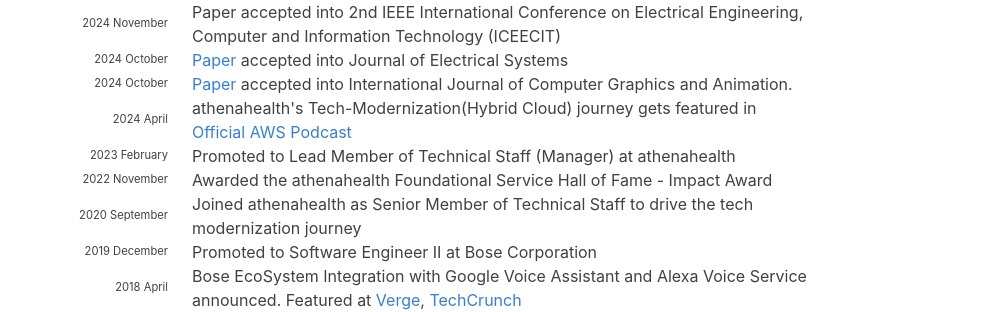
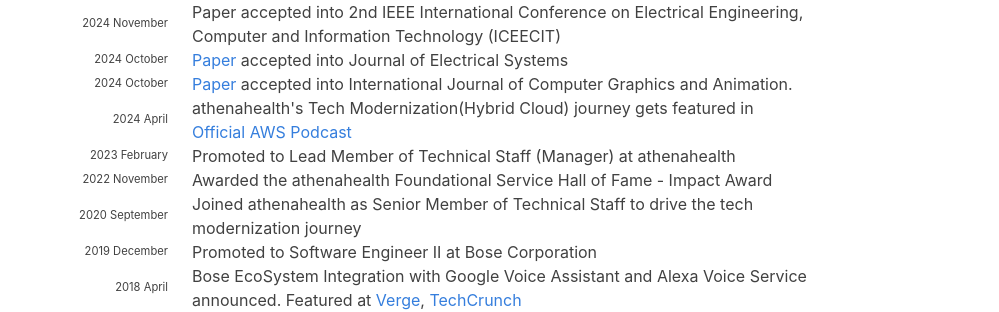
Before and after one commit to hariharanragothaman/hariharanragothaman.github.io, a Jekyll site: the page built from index.md, in a window 1280 px wide and 900 px high, scrolled down 1036 px. Shown: the part 162-474 px from the top of the window, without its empty margins (140-1139 px from the left). Built offline with Jekyll 4.4.1, drawn with Linux system fonts in a browser that asks for light colours; nearby versions of some CDN libraries; some web fonts are replaced.

Commit message:
Polishes and Updates

```diff
--- a/_data/news.yaml
+++ b/_data/news.yaml
@@ -52,7 +52,7 @@
 
 - year: 2024
   year-extra: April
-  description: athenahealth's Tech-Modernization(Hybrid Cloud) journey gets featured in <a href="https://aws.amazon.com/podcasts/aws-podcast/663-athenahealth-accelerates-hybrid-cloud-journey-with-aws/?podcast-list-wide.sort-by=item.additionalFields.EpisodeNum&podcast-list-wide.sort-order=desc">Official AWS Podcast</a>
+  description: athenahealth's Tech Modernization(Hybrid Cloud) journey gets featured in <a href="https://aws.amazon.com/podcasts/aws-podcast/663-athenahealth-accelerates-hybrid-cloud-journey-with-aws/?podcast-list-wide.sort-by=item.additionalFields.EpisodeNum&podcast-list-wide.sort-order=desc">Official AWS Podcast</a>
 
 - year: 2023
   year-extra: February
```
